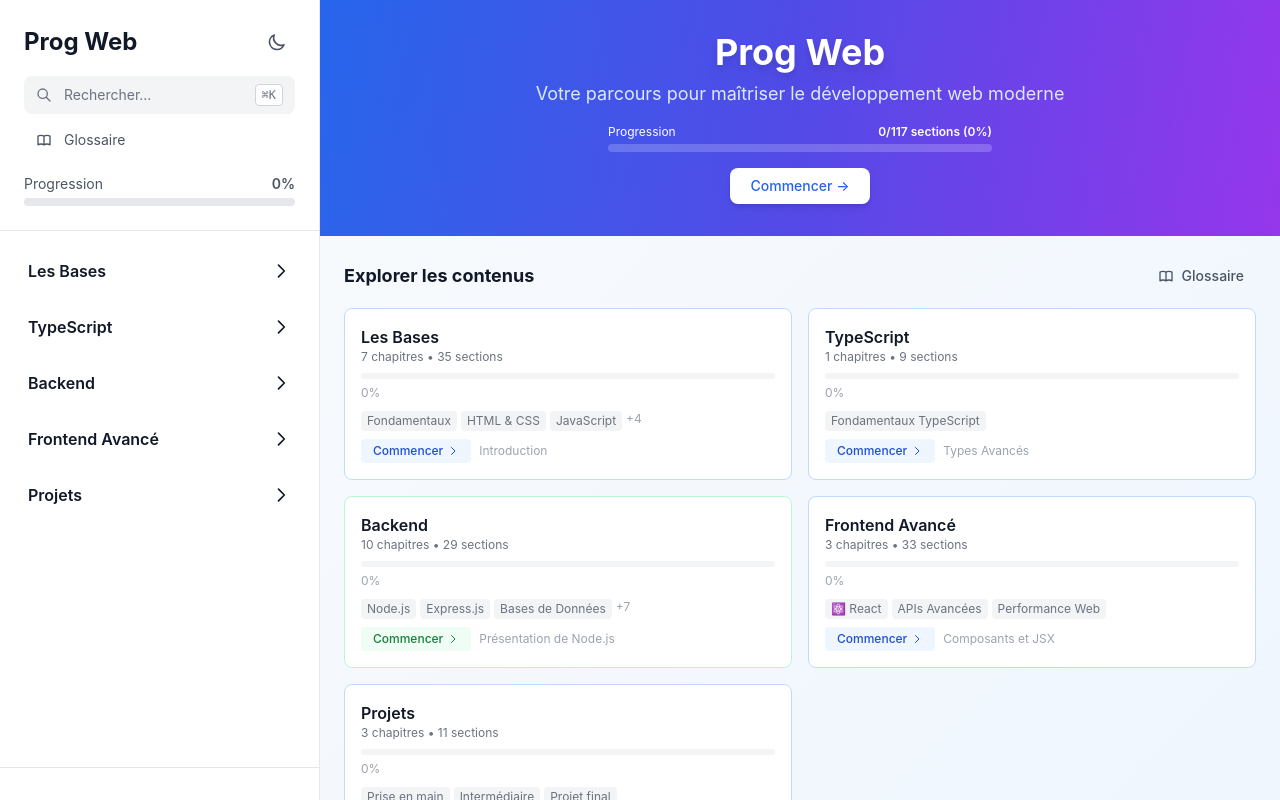
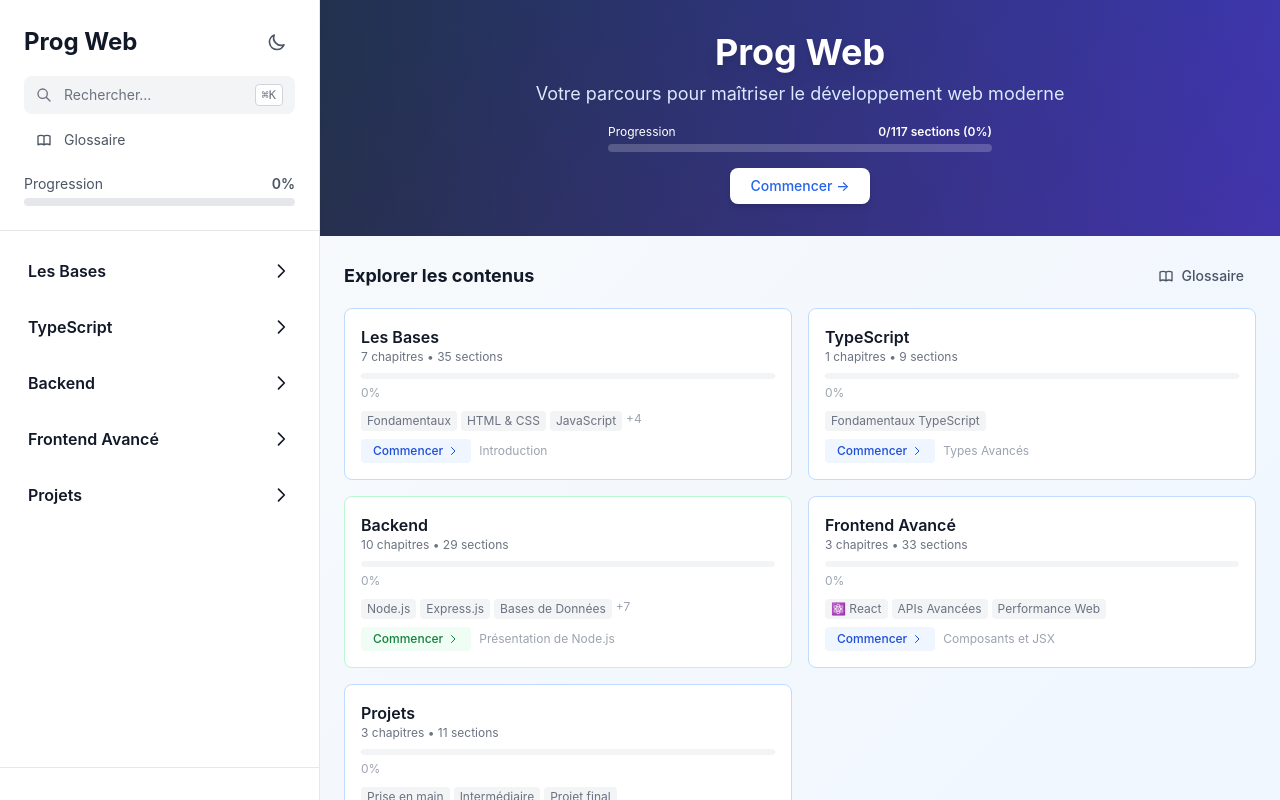
Before and after one commit to Cedric-F/Cours-Prog-Web, a Next.js app: page / in a window 1280 px wide. Built offline with nearby package versions, Linux system fonts and the light colour scheme.

Commit message:
style: update hero section background gradient for improved aesthetics

```diff
--- a/src/app/page.tsx
+++ b/src/app/page.tsx
@@ -136,7 +136,7 @@
   return (
     <div className="min-h-full bg-gradient-to-br from-slate-50 to-blue-50 dark:from-gray-900 dark:to-gray-800">
       {/* Hero Section */}
-      <section className="relative overflow-hidden bg-gradient-to-r from-blue-600 via-indigo-600 to-purple-600 text-white">
+      <section className="relative overflow-hidden bg-gradient-to-r from-slate-800 via-indigo-800 to-slate-800 bg-[length:200%_100%] animate-gradient text-white">
         <div className="absolute inset-0 bg-gradient-to-br from-blue-500/20 to-purple-500/20 opacity-50"></div>
         <div className="relative max-w-6xl mx-auto px-6 py-8">
           <div className="text-center">
```
